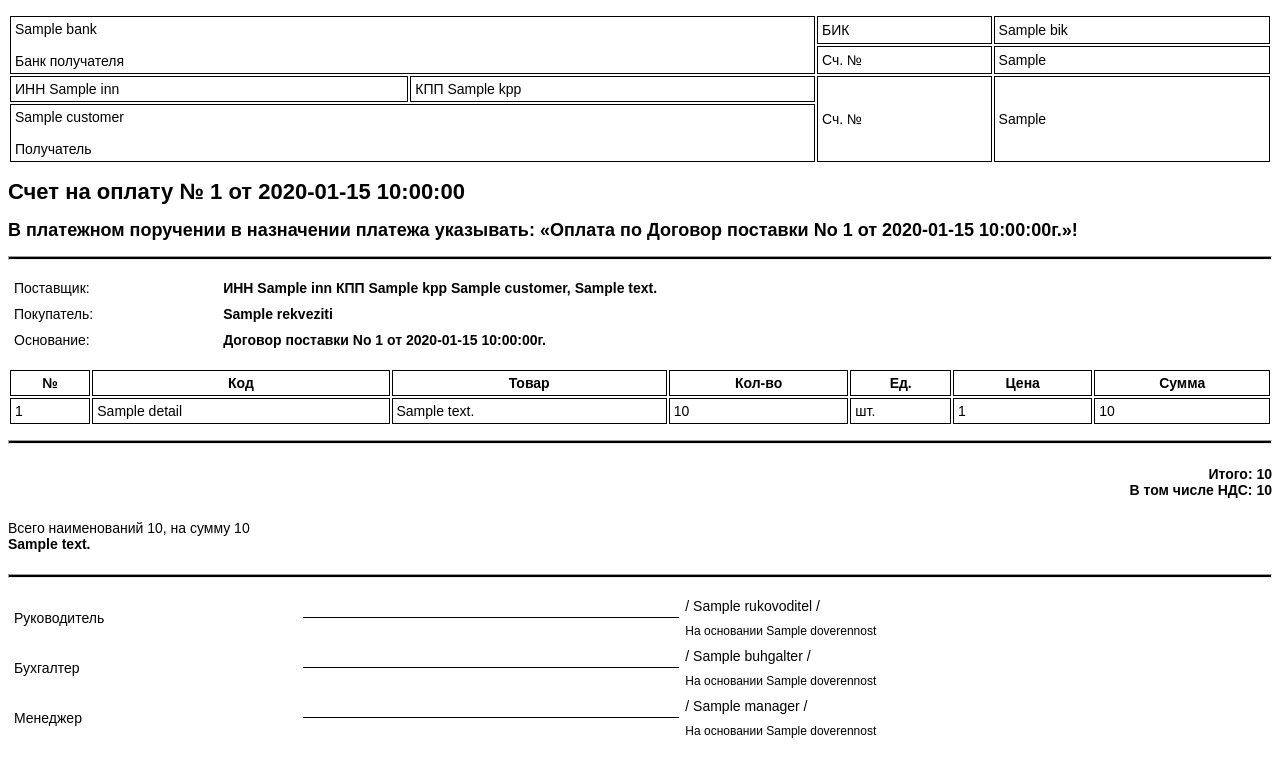
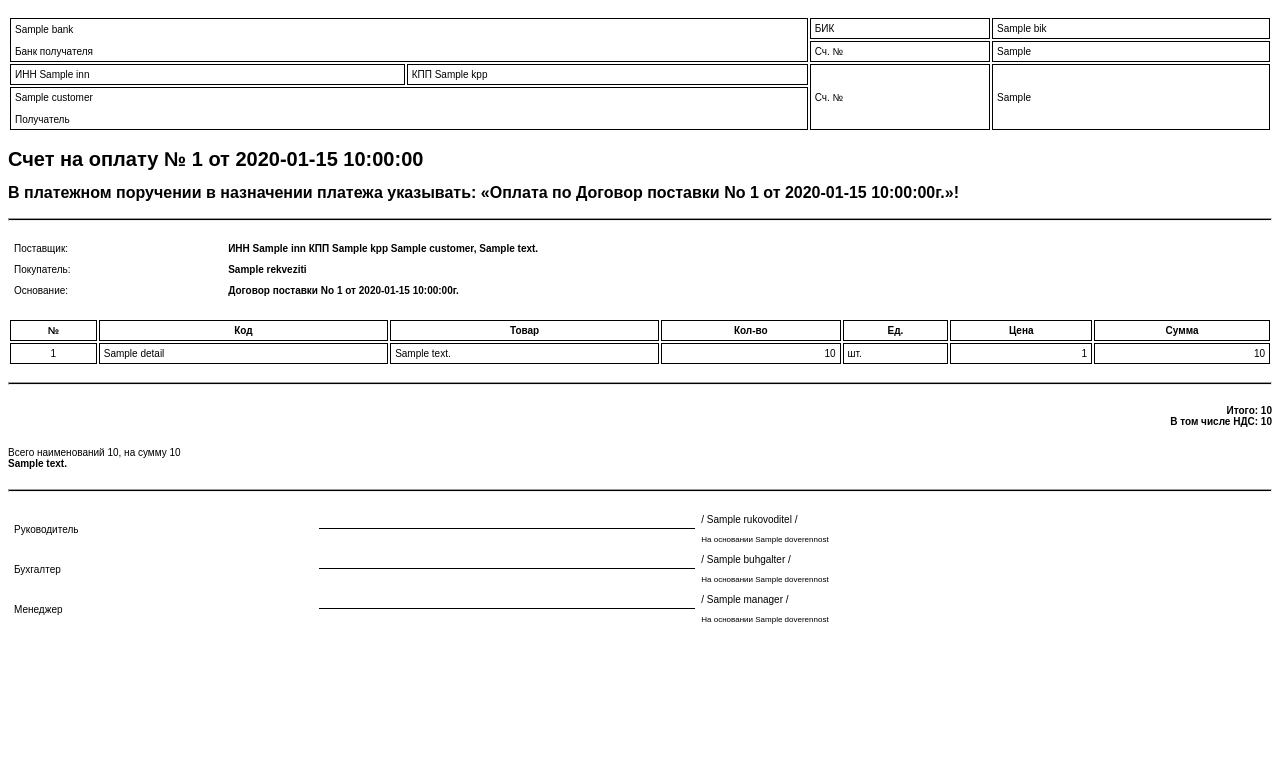
Before and after one commit to fstrk-io/fstrk-pdf-checkout, a Flask app: template templates/order-1c.html in a window 1280 px wide. Shown: the top 777 px of the page. Run offline with Flask 2, Linux system fonts and the light colour scheme; the template is opened without the code that fills it: most values are stand-ins (such as "Sample title", 1, 10 or a date in 2020).

Commit message:
Update styles

```diff
--- a/app.py
+++ b/app.py
@@ -18,6 +18,7 @@ sample_payload_obj = {
         "kpp": "41000000",
         "rasch_schet": "4212300004450",
         "address": "Москва, ул. Строителей, 9",
+        "name": "ООО \"Рога и копыта\"",
     },
     "shure": {
         "rukovoditel": {
@@ -54,14 +55,14 @@ sample_payload_obj = {
 }
 
 
-
 @app.route("/", methods=["GET"])
 def help():
     """
     Форма генерации счета для дебага. Принимает POST-запрос с пейлоадом, отдает PDF
     """
     if request.method == 'GET':
-        payload_str = json.dumps(sample_payload_obj, indent=4, ensure_ascii=False)
+        payload_str = json.dumps(
+            sample_payload_obj, indent=4, ensure_ascii=False)
         return render_template('sample_payload.html', sample_payload_obj=payload_str)
     payload = json.loads(request.form['payload'])
     render_pdf(payload, './output.pdf')
@@ -69,7 +70,7 @@ def help():
     return redirect(response_url)
 
 
-@app.route("/pdf/", methods=[ "GET"])
+@app.route("/pdf/", methods=["GET"])
 def pdf():
     """
     Демо-версия PDF отчеа, открывается прямо в браузере,
@@ -80,7 +81,6 @@ def pdf():
     return send_file('./output.pdf', attachment_filename='output.pdf')
 
 
-
 @app.route("/api/generate/", methods=["POST"])
 def api():
     """ Продакшен-ручка. Принимает данные в JSON, возвращает ссылку в JSON """
--- a/templates/order-1c.html
+++ b/templates/order-1c.html
@@ -12,31 +12,31 @@
     }
 
     html, body {
-      font-size: 14px;
+      font-size: 10px;
       color: black;
     }
 
     hr {
-      height: 4px;
+      height: 3px;
       background-color: black;
-      margin: 14px 0;
+      margin: 16px 0;
     }
 
     h1 {
-      font-size: 22px;
+      font-size: 20px;
     }
 
     h2 {
-      font-size: 18px;
+      font-size: 16px;
     }
 
     p {
-      margin: 22px 0;
+      margin: 20px 0;
     }
 
     table {
       width: 100%;
-      margin: 14px 0;
+      margin: 16px 0;
     }
 
     th, td {
@@ -59,11 +59,15 @@
     }
 
     .small {
-      font-size: 12px;
+      font-size: 8px;
     }
 
     .pull-right {
       text-align: right;
+    }
+
+    .pull-center {
+      text-align: center;
     }
   </style>
 </head>
@@ -123,13 +127,13 @@
   <tbody>
   {% for object in products %}
   <tr>
-    <td>{{ loop.index }}</td>
+    <td class="pull-center">{{ loop.index }}</td>
     <td>{{ object.detail.name }}</td>
     <td>{{ object.detail.detail }}</td>
-    <td>{{ object.quantity }}</td>
+    <td class="pull-right">{{ object.quantity }}</td>
     <td>шт.</td>
-    <td>{{ (object.price / object.quantity)|round|int }}</td>
-    <td>{{ object.price }}</td>
+    <td class="pull-right">{{ (object.price / object.quantity)|round|int }}</td>
+    <td class="pull-right">{{ object.price }}</td>
   </tr>
   {% endfor %}
   </tbody>
```
Also changed, not shown: README.md, 1 other file.
